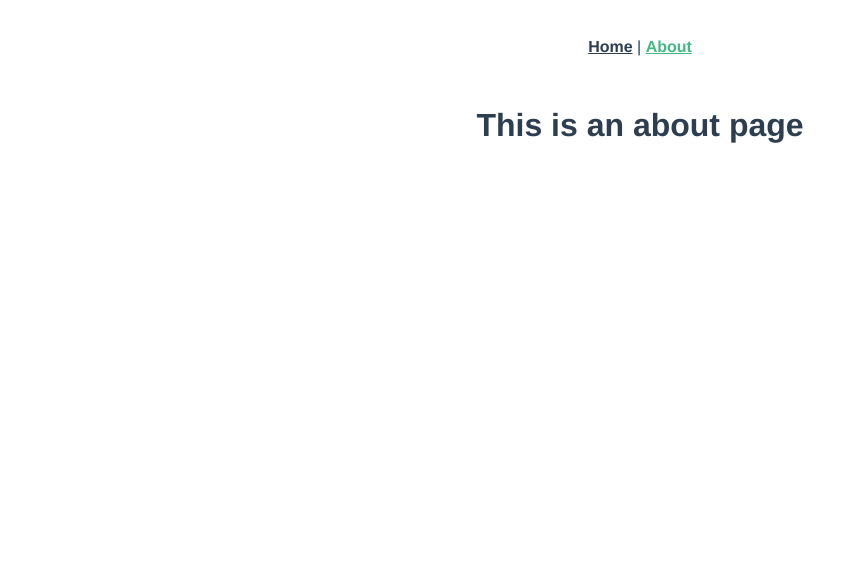
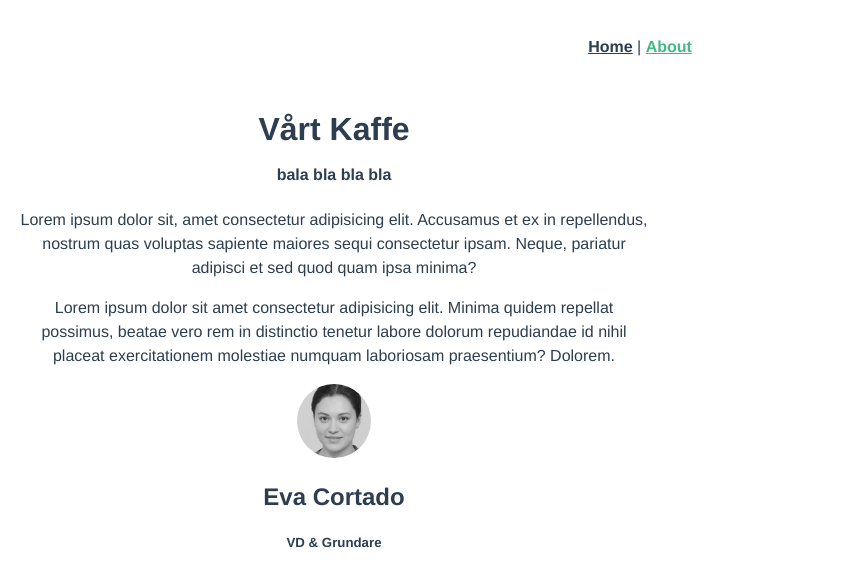
Before and after one commit to jenseneducation-Aleksander-Dimitrijevic/test-airbean, a Vue app: page /about in a window 1280 px wide. Shown: the top 586 px of the page, without its empty margins (0-845 px from the left). Built offline with nearby package versions, Linux system fonts and the light colour scheme.

Commit message:
about start

```diff
--- a/src/views/About.vue
+++ b/src/views/About.vue
@@ -1,6 +1,18 @@
 <template>
   <div class="about">
-    <h1>This is an about page</h1>
+    <h1>Vårt Kaffe</h1>
+    <h4>bala bla bla bla</h4>
+
+    <p>Lorem ipsum dolor sit, amet consectetur adipisicing elit. Accusamus et ex in repellendus, nostrum quas voluptas
+      sapiente maiores sequi consectetur ipsam.
+       Neque, pariatur adipisci et sed quod quam ipsa minima?</p>
+
+      <p>Lorem ipsum dolor sit amet consectetur adipisicing elit. Minima quidem repellat
+         possimus, beatae vero rem in distinctio tenetur labore dolorum repudiandae
+        id nihil placeat exercitationem molestiae numquam laboriosam praesentium? Dolorem.</p>
+    <img class="eva" src="../assets/graphics/eva-cortado.jpg" alt="Eva Cortado">
+    <h2>Eva Cortado</h2>
+    <h5>VD & Grundare</h5>
   </div>
 </template>
 
@@ -10,6 +22,22 @@ export default {
 }
 </script>
 
-<style>
+<style scoped>
+body{
+  background: #f3e4e1;
+}
+.about{
+  text-align: center;
+  padding: 10px;
+  line-height: 1.5em;
+  width: 50%;
+}
 
+h4{
+  font-weight: bold;
+}
+
+.eva{
+  border-radius: 50%;
+}
 </style>
```
